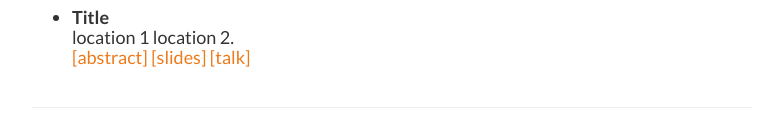
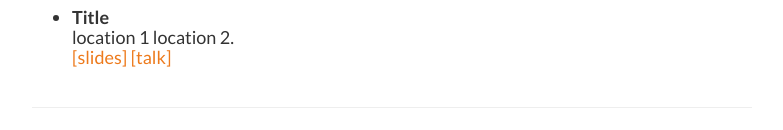
Before and after one commit to jshogrenknaak/jshogrenknaak.github.io, a plain HTML site: page index.html in a window 1280 px wide. Shown: the part 661-791 px from the top of the page, without its empty margins (248-1031 px from the left). Drawn offline with nearby package versions, Linux system fonts and the light colour scheme.

Commit message:
Update index.html

```diff
--- a/index.html
+++ b/index.html
@@ -215,7 +215,7 @@ Currently I organize <a href="https://math.nyu.edu/dynamic/">whatever</a> (curre
 
             if (abstract != null) {
                 list_entry += "<div id=\"abstract" + talk_count + "\" style=\"display:none\">" + abstract + "</div>"
-                list_entry += "<a href=\"javascript:copy(div" + talk_count + ",talk_abstract" + talk_count + ")\" class = \"button\" >[abstract]</a>"
+                <!--list_entry += "<a href=\"javascript:copy(div" + talk_count + ",talk_abstract" + talk_count + ")\" class = \"button\" >[abstract]</a>"-->
             }
 
             if (slides != null)
```
